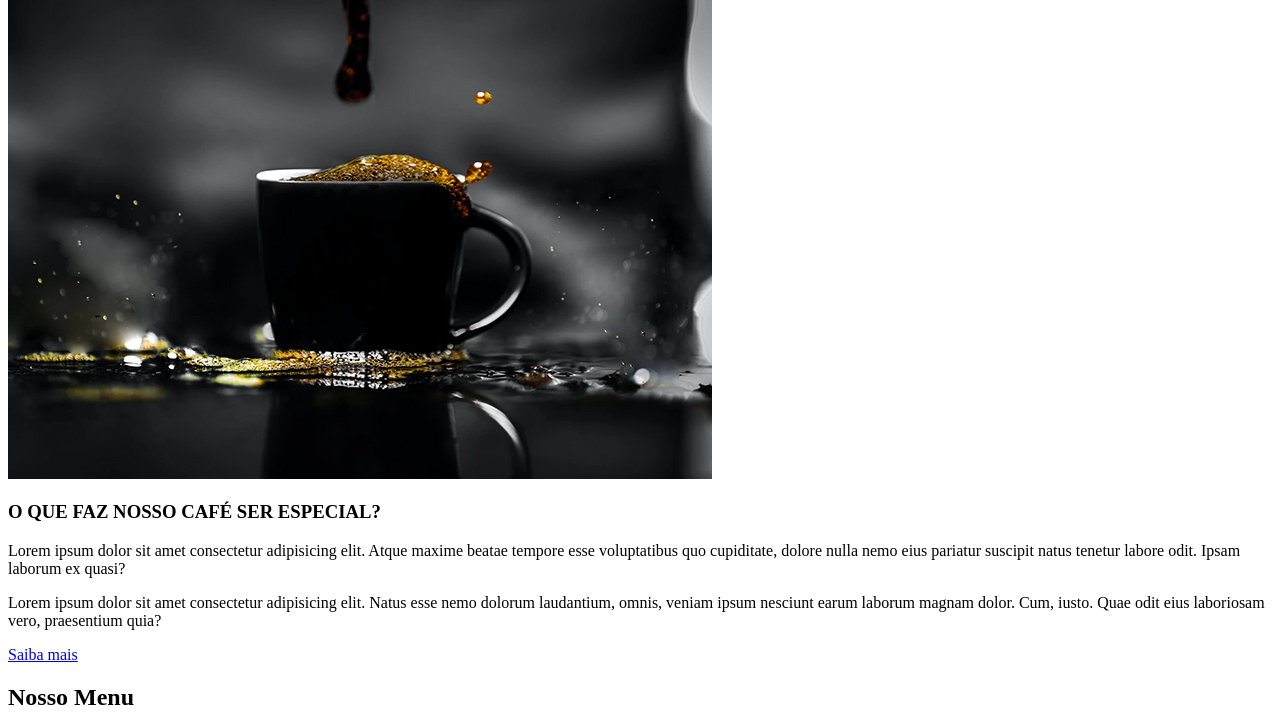
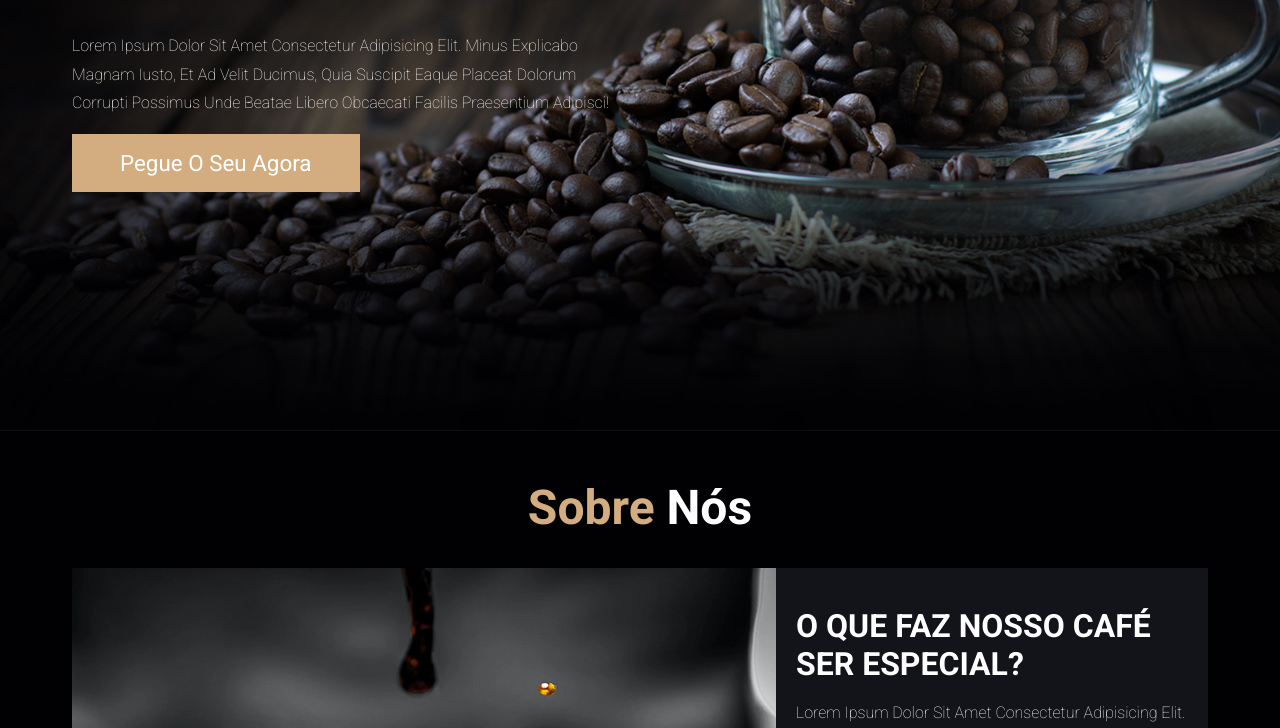
Before and after one commit to errow23/cafeteria, a plain HTML site: page index.html in a window 1280 px wide. Shown: the part 369-1097 px from the top of the page. Drawn offline with Linux system fonts and the light colour scheme.

Commit message:
atualização de um pequeno erro no html cafeteria

```diff
--- a/index.html
+++ b/index.html
@@ -5,7 +5,7 @@
     <meta charset="UTF-8">
     <meta name="viewport" content="width=device-width, initial-scale=1.0">
     <title>Cafeteria</title>
-    <link rel="stylesheet" href="./stle.css">
+    <link rel="stylesheet" href="./style.css">
 </head>
 
 <body>
```
